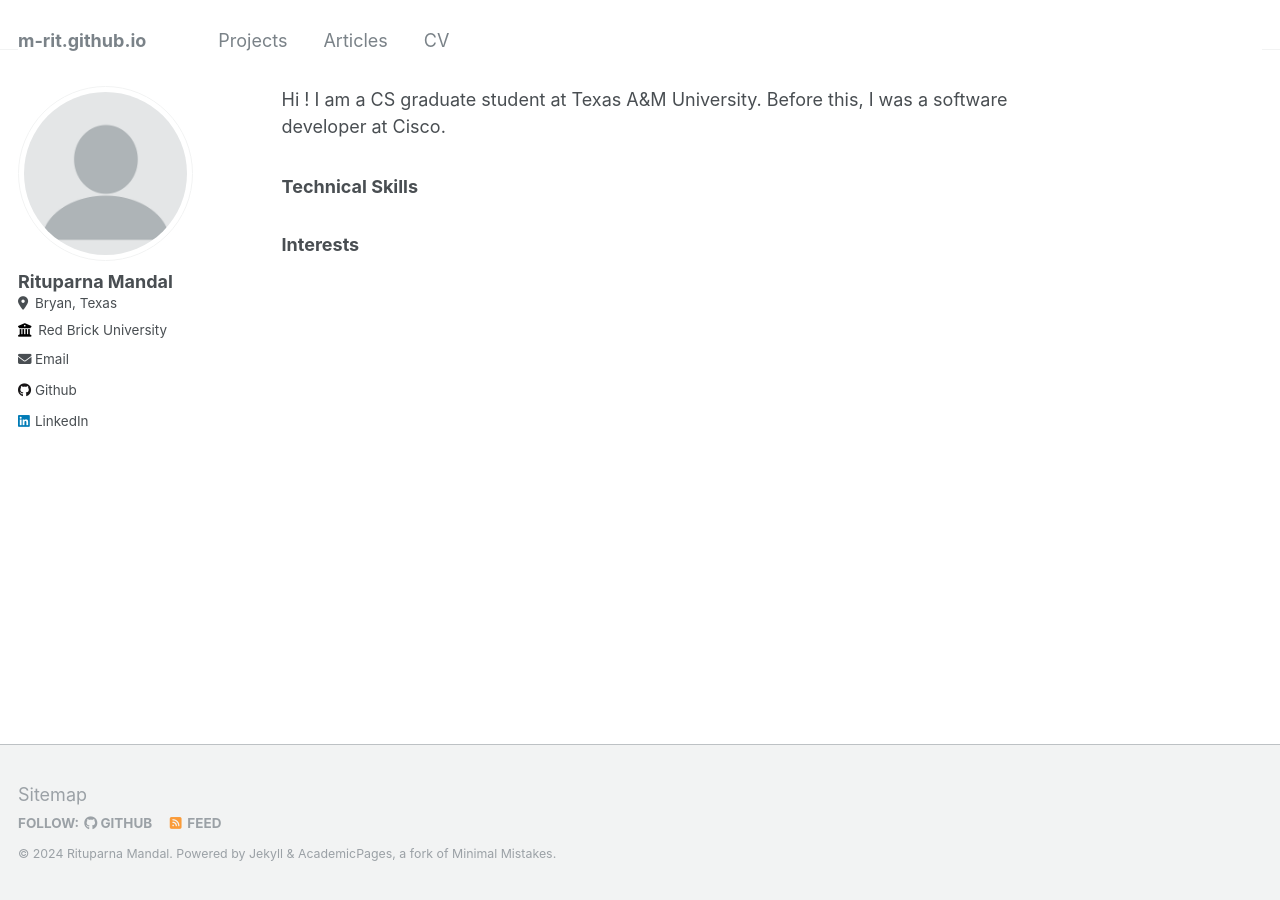
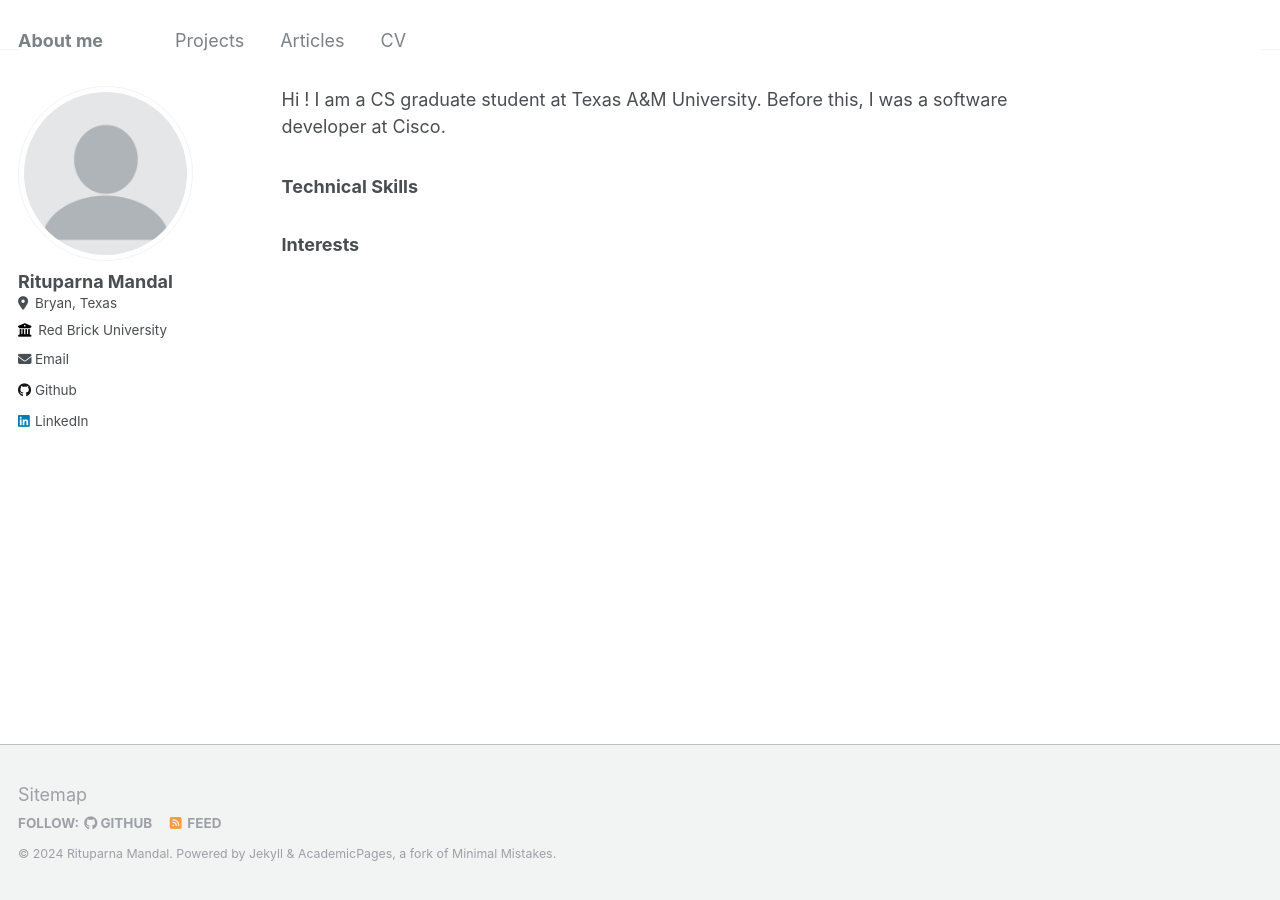
Before and after one commit to m-rit/m-rit.github.io, a Jekyll site: the page built from _pages/about.md, in a window 1280 px wide. Built offline with Jekyll 4.4.1, drawn with Linux system fonts in a browser that asks for light colours; part of the change alters nothing that is shown.

Commit message:
Update _config.yml

```diff
--- a/_config.yml
+++ b/_config.yml
@@ -8,7 +8,7 @@
 
 # Basic Site Settings
 locale                   : "en-US"
-title                    : #"Your Name / Site Title"
+title                    : "About me"
 title_separator          : "-"
 name                     : &name "Rituparna Mandal"
 description              : &description ""
@@ -42,7 +42,7 @@ author:
   bitbucket        : # Username - Update with your username on the site
   codepen          : # Username
   dribbble         : # Username
-  github           : "academicpages"
+  github           : "m-rit"
   kaggle           : # Username
   stackoverflow    : # User number or user number and name (i.e., use "1" or "1/jeff-atwood")
 
@@ -56,7 +56,7 @@ author:
   keybase          : # Username
   instagram        : # Username
   lastfm           : # Username
-  linkedin         : "https://www.linkedin.com/in/xriitu"
+  linkedin         : "xriitu"
   mastodon         : # URL
   medium           : # URL
   pinterest        : # Username
@@ -136,7 +136,7 @@ social:
 
 # Analytics
 analytics:
-  provider               :  "google-universal" # false (default), "google", "google-universal", "google-analytics-4", "custom"
+  provider               :  false # false (default), "google", "google-universal", "google-analytics-4", "custom"
   google:
     tracking_id          :
 
```
